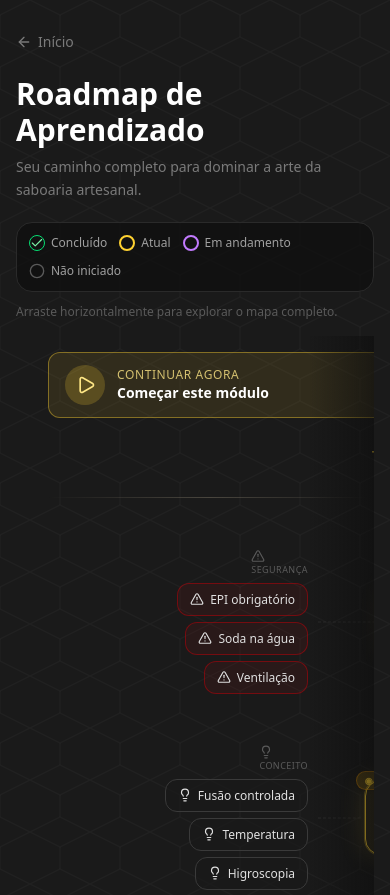
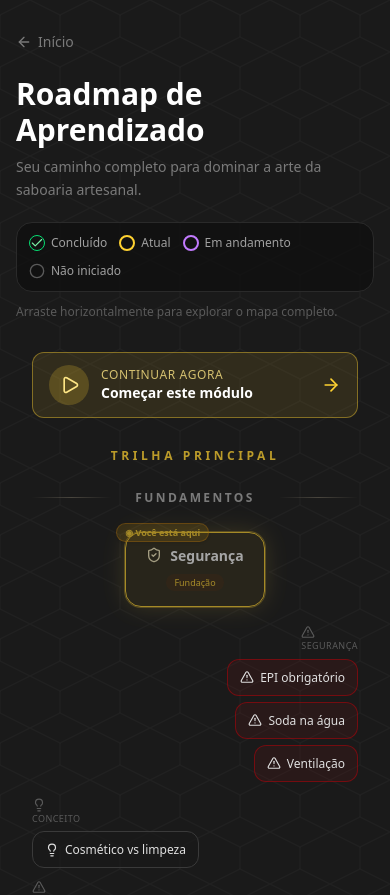
Before and after one commit to PedroAkaki/moonrock-saboaria, a Next.js app: page /roadmap in a window 390 px wide. Shown: the top 895 px of the page. Built offline with nearby package versions, Linux system fonts and the light colour scheme.

Commit message:
feat: v31.5 — Roadmap Mobile Stack, layout empilhado, sem scroll horizontal

```diff
--- a/components/RoadmapMap.tsx
+++ b/components/RoadmapMap.tsx
@@ -72,13 +72,13 @@ const TOPIC_CLUSTER: Record<string, { icon: React.ReactNode; label: string; wrap
 function TopicPill({ topic }: { topic: RoadmapTopic }) {
   const cluster = TOPIC_CLUSTER[topic.type] ?? TOPIC_CLUSTER.concept;
   const content = (
-    <div className={`flex items-center gap-1.5 rounded-xl border px-3 py-2 text-xs leading-tight transition-colors ${cluster.wrapper} ${topic.href ? "hover:brightness-125 cursor-pointer" : ""}`}>
+    <div className={`flex items-center gap-1.5 rounded-xl border px-3 py-2.5 md:py-2 text-xs leading-tight transition-colors ${cluster.wrapper} ${topic.href ? "hover:brightness-125 cursor-pointer" : ""}`}>
       {cluster.icon}
       <span>{topic.title}</span>
       {topic.importance === "secondary" && <span className="text-[9px] text-moon-500">(extra)</span>}
     </div>
   );
-  if (topic.href) return <Link href={topic.href}>{content}</Link>;
+  if (topic.href) return <Link href={topic.href} className="focus:outline-none focus-visible:ring-2 focus-visible:ring-amber-400/60 rounded-xl">{content}</Link>;
   return <div>{content}</div>;
 }
 
@@ -89,8 +89,9 @@ function TopicGroup({ topics, position }: { topics: RoadmapTopic[]; position: "l
     groups[t.type].push(t);
   }
   const order = ["concept", "safety", "tool", "recipe", "checklist"];
+  const alignClass = position === "left" ? "items-stretch md:items-end" : "items-stretch md:items-start";
   return (
-    <div className={`flex flex-col gap-3 ${position === "left" ? "items-end" : "items-start"}`}>
+    <div className={`flex flex-col gap-3 ${alignClass}`}>
       {order.map((type) => {
         const items = groups[type];
         if (!items?.length) return null;
@@ -159,10 +160,8 @@ export default function RoadmapMap() {
   const progressPercent = availableModules.length > 0 ? Math.round((completedCount / availableModules.length) * 100) : 0;
 
   return (
-    <div className="w-full overflow-x-auto pb-8 relative">
-      {/* Mobile scroll hint — right edge fade */}
-      <div className="pointer-events-none absolute right-0 top-0 bottom-8 w-16 bg-gradient-to-l from-moon-900/60 to-transparent z-20 md:hidden" />
-      <div className="relative mx-auto min-w-[880px] max-w-[1024px] px-8 py-4">
+    <div className="w-full pb-8">
+      <div className="relative mx-auto w-full max-w-[1024px] px-4 py-4 md:min-w-0 md:px-8">
         {/* Continue CTA */}
         {continueAction && continueAction.slug !== "aprendizado" && (
           <Link href={continueAction.href}
@@ -183,8 +182,8 @@ export default function RoadmapMap() {
           <span className="text-xs font-bold uppercase tracking-[0.3em] text-amber-300/70">Trilha Principal</span>
         </div>
 
-        {/* Vertical backbone with gradient fade */}
-        <div className="absolute left-1/2 top-24 bottom-32 w-0.5 -translate-x-1/2 rounded-full"
+        {/* Vertical backbone with gradient fade — hidden on mobile */}
+        <div className="hidden md:block absolute left-1/2 top-24 bottom-32 w-0.5 -translate-x-1/2 rounded-full"
           style={{
             background: "linear-gradient(to bottom, rgba(252,211,77,0.6), rgba(252,211,77,0.3), rgba(252,211,77,0.1))",
             boxShadow: "0 0 20px rgba(252,211,77,0.15)",
@@ -213,19 +212,19 @@ export default function RoadmapMap() {
               )}
 
               {/* Row */}
-              <div className={`relative grid grid-cols-[260px_1fr_260px] gap-6 items-center my-3 ${isLocked ? "opacity-60" : ""}`}>
-                {/* Horizontal dashed connector */}
-                <div className="absolute left-[270px] right-[270px] top-1/2 border-t border-dashed border-moon-500/30 -translate-y-1/2 z-0" />
+              <div className={`relative grid grid-cols-1 md:grid-cols-[240px_1fr_240px] gap-4 md:gap-6 items-start md:items-center my-3 ${isLocked ? "opacity-60" : ""}`}>
+                {/* Horizontal dashed connector — desktop only */}
+                <div className="hidden md:block absolute left-[250px] right-[250px] top-1/2 border-t border-dashed border-moon-500/30 -translate-y-1/2 z-0" />
 
-                {/* Left side topics */}
-                <div className="relative z-10">
+                {/* Left side topics — desktop: left, mobile: below center */}
+                <div className="relative z-10 md:order-1 order-2">
                   {node.leftTopics && node.leftTopics.length > 0 && (
                     <TopicGroup topics={node.leftTopics} position="left" />
                   )}
                 </div>
 
                 {/* Center node */}
-                <div className="relative z-10 flex flex-col items-center">
+                <div className="relative z-10 flex flex-col items-center md:order-2 order-1">
                   {isLocked ? (
                     <CenterNode node={node} status={status} />
                   ) : (
@@ -236,7 +235,7 @@ export default function RoadmapMap() {
                 </div>
 
                 {/* Right side topics */}
-                <div className="relative z-10">
+                <div className="relative z-10 md:order-3 order-3">
                   {node.rightTopics && node.rightTopics.length > 0 && (
                     <TopicGroup topics={node.rightTopics} position="right" />
                   )}
--- a/public/sw.js
+++ b/public/sw.js
@@ -1,4 +1,4 @@
-const CACHE_VERSION = "v31.4";
+const CACHE_VERSION = "v31.5";
 const CACHE_NAME = `moonrock-${CACHE_VERSION}`;
 
 const PRECACHE_URLS = [
```
